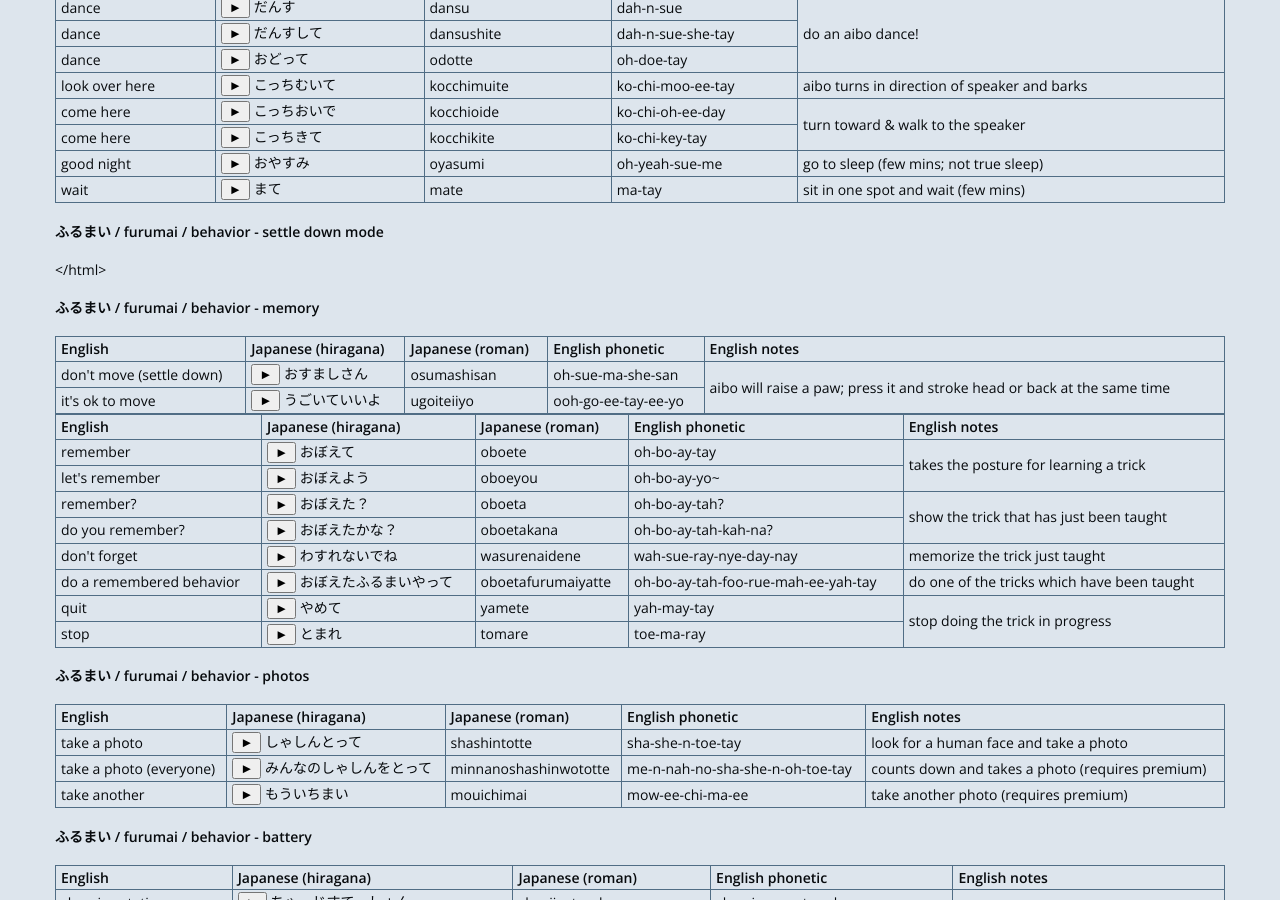
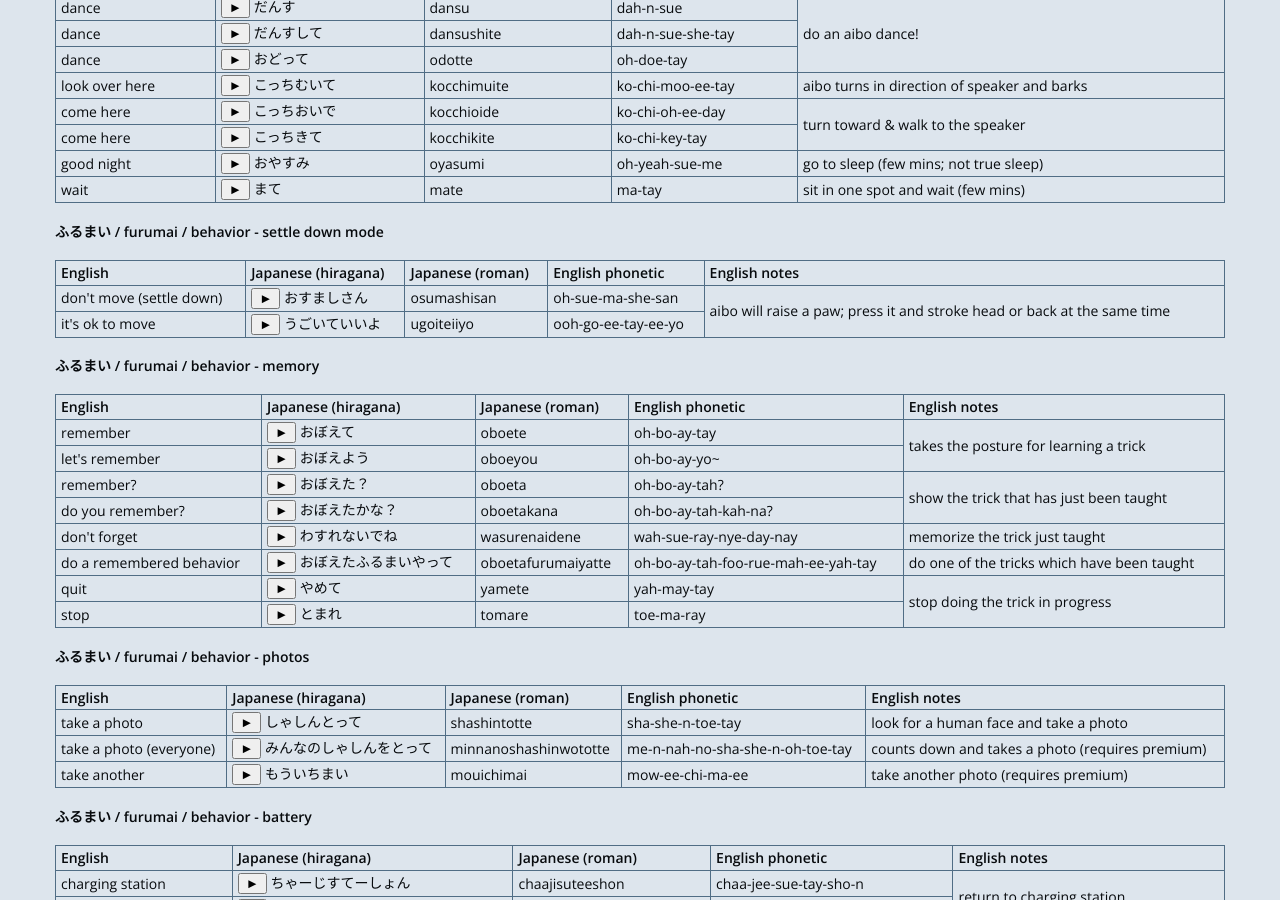
Before and after one commit to kairozu/kairozu.github.io, a Jekyll site: the page built from updates/_posts/2021-04-15-aibo-japanese.md, in a window 1280 px wide and 900 px high, scrolled down 1048 px. Built offline with Jekyll 4.4.1, drawn with Linux system fonts in a browser that asks for light colours; nearby versions of some CDN libraries.

Commit message:
fix html

```diff
--- a/updates/_posts/2021-04-15-aibo-japanese.md
+++ b/updates/_posts/2021-04-15-aibo-japanese.md
@@ -404,7 +404,7 @@ To Do: add ~50 more commands, verify commands which do/don't require cloud acces
         <td>ooh-go-ee-tay-ee-yo</td>
     </tr>
 </tbody>
-</html>
+</table>
 <h4>ふるまい / furumai / behavior - memory</h4>
 <table>
 <thead>
```
